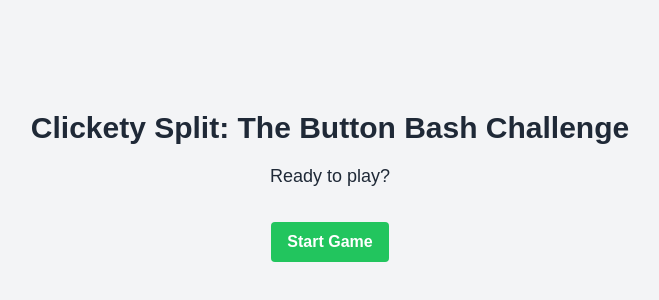
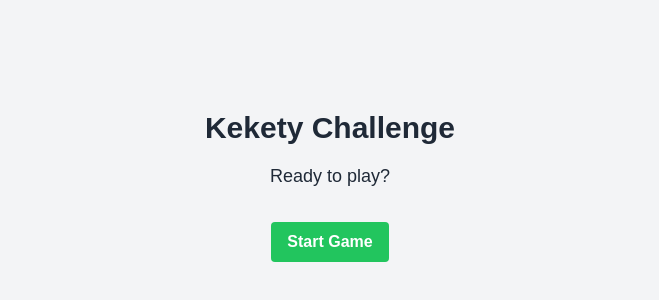
Before and after one commit to mattnix6/nextjs-boilerplate, a Next.js app: page / in a window 1280 px wide. Shown: the part 214-514 px from the top of the page, without its empty margins (310-969 px from the left). Built offline with nearby package versions, Linux system fonts and the light colour scheme.

Commit message:
update label to kekety

```diff
--- a/app/page.tsx
+++ b/app/page.tsx
@@ -50,7 +50,7 @@
 
   return (
     <div className="flex flex-col items-center justify-center min-h-screen bg-gray-100 text-gray-800 p-8">
-      <h1 className="text-3xl font-bold mb-4">Clickety Split: The Button Bash Challenge</h1>
+      <h1 className="text-3xl font-bold mb-4">Kekety Challenge</h1>
 
       {isGameActive ? (
         <>
```
